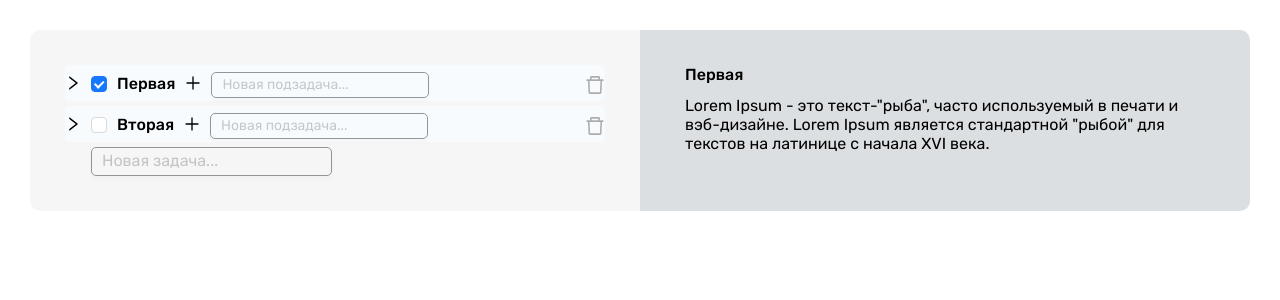
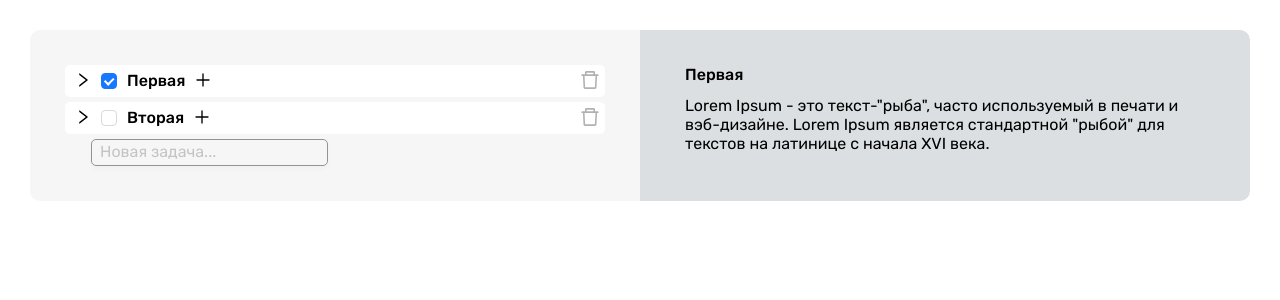
Before and after one commit to vilavren/task-mate, a React (Create React App) app: page / in a window 1280 px wide. Shown: the top 300 px of the page. Built offline with nearby package versions, Linux system fonts and the light colour scheme.

Commit message:
added: show current task

```diff
--- a/src/components/OpenTask/OpenTask.module.css
+++ b/src/components/OpenTask/OpenTask.module.css
@@ -1,3 +1,14 @@
 .title {
 	margin-bottom: 10px;
 }
+
+.text {
+	resize: none;
+
+	display: block;
+
+	width: 100%;
+	height: 100%;
+
+	outline: none;
+}
--- a/src/components/OpenTask/OpenTask.tsx
+++ b/src/components/OpenTask/OpenTask.tsx
@@ -1,20 +1,20 @@
 import cn from 'classnames'
+import { observer } from 'mobx-react-lite'
 import React from 'react'
 
+import TaskStore from '../../stores/TaskStore'
 import { Htag } from '../UI/Htag/Htag'
 
 import styles from './OpenTask.module.css'
 import { OpenTaskProps } from './OpenTask.props'
 
-export const OpenTask: React.FC<OpenTaskProps> = ({
-  className,
-  task,
-  ...props
-}) => {
-  return (
-    <div className={cn(className, styles.openTasks)} {...props}>
-      <Htag tag="h2">{task.title}</Htag>
-      <p className={styles.text}>{task.text}</p>
-    </div>
-  )
-}
+export const OpenTask: React.FC<OpenTaskProps> = observer(
+  ({ className, ...props }) => {
+    return (
+      <div className={cn(className, styles.openTasks)} {...props}>
+        <Htag tag="h2">{TaskStore.openTask.title}</Htag>
+        <p className={styles.text}>{TaskStore.openTask.text}</p>
+      </div>
+    )
+  }
+)
--- a/src/components/Task/Task.module.css
+++ b/src/components/Task/Task.module.css
@@ -1,8 +1,16 @@
 .task {
 	position: relative;
+
 	margin-bottom: 5px;
-	background-color: #F7FBFD;
+	padding-bottom: 2px;
+	padding-left: 10px;
+
+	background-color: white;
 	border-radius: 5px;
+}
+
+.title {
+	cursor: pointer;
 }
 
 .checkbox {
@@ -18,7 +26,6 @@
 }
 
 .subTask {
-	margin-bottom: 0;
 	padding-left: 30px;
 }
 
@@ -35,5 +42,10 @@
 
 .plusTask {
 	margin: 0 10px;
-	padding: 10px 0;
+	padding: 7px 0;
+	font-size: 16px;
 }
+
+.plusTask:hover svg {
+	fill: #1677ff
+}
--- a/src/components/Task/Task.tsx
+++ b/src/components/Task/Task.tsx
@@ -4,6 +4,7 @@ import cn from 'classnames'
 import { observer } from 'mobx-react-lite'
 import React, { useState } from 'react'
 
+import { ITask } from '../../interfaces/task'
 import TaskStore from '../../stores/TaskStore'
 import { Button } from '../UI/Button/Button'
 import { Htag } from '../UI/Htag/Htag'
@@ -15,9 +16,17 @@ import { TaskProps } from './Task.props'
 export const Task: React.FC<TaskProps> = observer(
   ({ className, task, htag, subHtag, ...props }) => {
     const [openSubtask, setOpenSubtask] = useState(false)
+    const [openInput, setOpenInput] = useState(false)
 
     const handleOpenSubtask = () => {
       setOpenSubtask(!openSubtask)
+    }
+    const handleOpenInput = () => {
+      setOpenInput(!openInput)
+    }
+
+    const handleOpenTask = (task: ITask) => {
+      TaskStore.setOpenTask(task)
     }
 
     const handleTaskToggle = (id: string) => {
@@ -42,15 +51,23 @@ export const Task: React.FC<TaskProps> = observer(
           onChange={() => handleTaskToggle(task.id)}
         />
 
-        <Htag tag={htag}>{task.title}</Htag>
+        <Htag
+          className={styles.title}
+          tag={htag}
+          onClick={() => handleOpenTask(task)}
+        >
+          {task.title}
+        </Htag>
 
-        <PlusOutlined className={styles.plusTask} />
+        <PlusOutlined className={styles.plusTask} onClick={handleOpenInput} />
+        {openInput && (
           <Input
             className={styles.inputSubtask}
             placeholder="Новая подзадача..."
             tasks={task.subtasks}
             setOpenSubtask={setOpenSubtask}
           />
+        )}
 
         <Button
           onClick={() => {
--- a/src/components/UI/Button/Button.module.css
+++ b/src/components/UI/Button/Button.module.css
@@ -1,7 +1,7 @@
 .button {
 	position: absolute;
-	top: 10px;
-	right: 0;
+	top: 5px;
+	right: 5px;
 	opacity: 0.3;
 }
 
--- a/src/components/UI/Htag/Htag.props.ts
+++ b/src/components/UI/Htag/Htag.props.ts
@@ -1,7 +1,8 @@
 import { ReactNode } from 'react'
 
-export interface HtagProps {
+export interface HtagProps extends React.HTMLAttributes<HTMLHeadingElement> {
   tag: IHtag
+  onClick?: React.MouseEventHandler<HTMLHeadingElement> | undefined
   children: ReactNode
 }
 
--- a/src/components/UI/Htag/Htag.tsx
+++ b/src/components/UI/Htag/Htag.tsx
@@ -1,18 +1,41 @@
+import cn from 'classnames'
 import React from 'react'
 
 import styles from './Htag.module.css'
 import { HtagProps } from './Htag.props'
 
-export const Htag: React.FC<HtagProps> = ({ tag, children }) => {
+export const Htag: React.FC<HtagProps> = ({
+  className,
+  tag,
+  onClick,
+  children,
+  ...props
+}) => {
   switch (tag) {
     case 'h1':
-      return <h1 className={styles.h1}>{children}</h1>
+      return (
+        <h1 className={cn(className, styles.h1)} {...props} onClick={onClick}>
+          {children}
+        </h1>
+      )
     case 'h2':
-      return <h2 className={styles.h2}>{children}</h2>
+      return (
+        <h2 className={cn(className, styles.h2)} {...props} onClick={onClick}>
+          {children}
+        </h2>
+      )
     case 'h3':
-      return <h3 className={styles.h3}>{children}</h3>
+      return (
+        <h3 className={cn(className, styles.h3)} {...props} onClick={onClick}>
+          {children}
+        </h3>
+      )
     case 'h4':
-      return <h4 className={styles.h4}>{children}</h4>
+      return (
+        <h4 className={cn(className, styles.h4)} {...props} onClick={onClick}>
+          {children}
+        </h4>
+      )
     default:
       return <></>
   }
--- a/src/components/UI/Input/Input.module.css
+++ b/src/components/UI/Input/Input.module.css
@@ -5,7 +5,7 @@
 .input {
 	display: inline-block;
 
-	padding: 3px 10px;
+	padding: 2px 8px;
 
 	line-height: 130%;
 
--- a/src/stores/TaskStore.ts
+++ b/src/stores/TaskStore.ts
@@ -8,6 +8,13 @@ import { removeTaskById } from '../utils/removeTaskById'
 
 class Task {
   tasks: ITask[] = tasksData
+  openTask: ITask = {
+    id: '1',
+    title: 'Первая',
+    text: 'Lorem Ipsum - это текст-"рыба", часто используемый в печати и вэб-дизайне. Lorem Ipsum является стандартной "рыбой" для текстов на латинице с начала XVI века.',
+    completed: true,
+    subtasks: [],
+  }
 
   constructor() {
     makeAutoObservable(this)
@@ -36,6 +43,10 @@ class Task {
       task.completed = !task.completed
     }
   }
+
+  setOpenTask(task: ITask) {
+    this.openTask = task
+  }
 }
 
 export default new Task()
```
Lines whose indentation alone changed are shown as unchanged.
